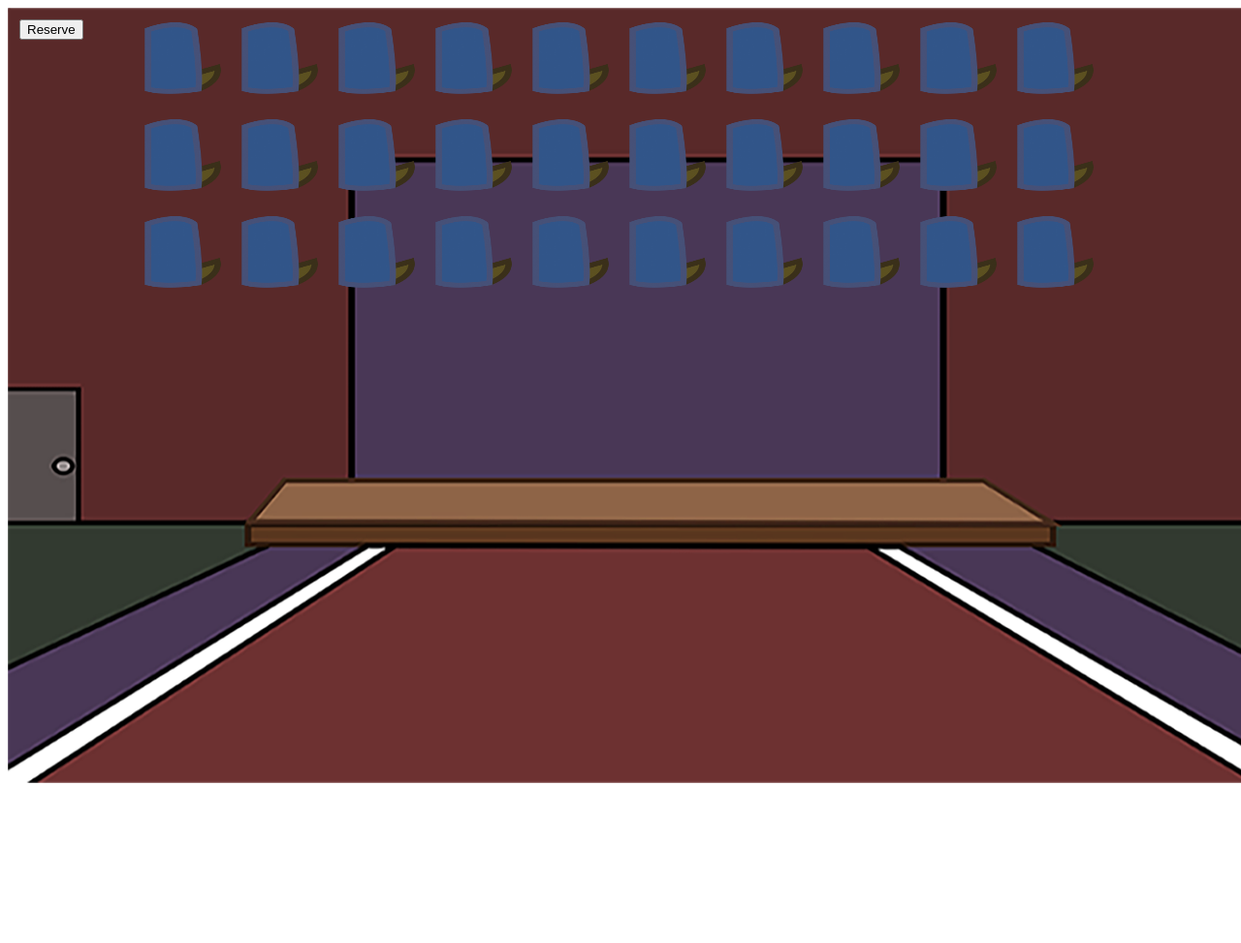
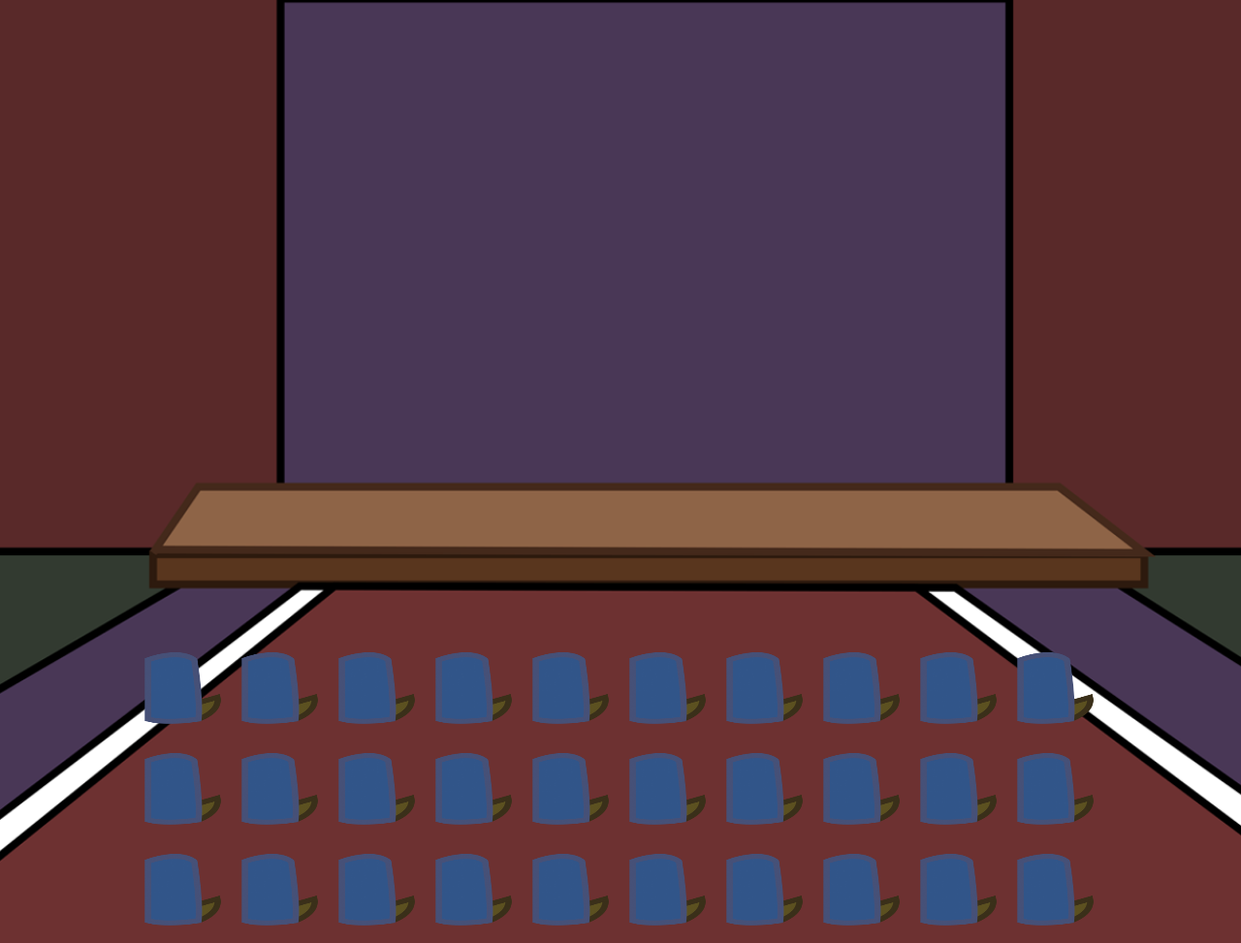
Before and after one commit to ReidTree/group2MidTerm, a plain HTML site: page index.html in a window 1280 px wide. Shown: the whole page at 97% size. Before the commit the page ends 800 px from the top, so only its background shows below. Drawn offline with nearby package versions, Linux system fonts and the light colour scheme.

Commit message:
updated css and html

```diff
--- a/index.html
+++ b/index.html
@@ -3,24 +3,17 @@
   <head>
     <meta charset="utf-8">
     <title>Group 2</title>
+    <meta name="viewport" content="width=device-width">
     <script src="https://code.jquery.com/jquery-3.2.1.min.js" charset="utf-8"></script>
     <script src="https://code.jquery.com/jquery-1.12.4.js"></script>
     <script src="https://code.jquery.com/ui/1.12.1/jquery-ui.js"></script>
     <script src="script.js"></script>
     <link rel="stylesheet" href="styles.css">
   </head>
+
   <body class="bg">
-    <div class="bgImg">
-      <img src="../group2MidTerm/images/theater.png" alt="Smiley face">
-        </div>
-    <div class="seats">
+    <form class='form' hidden>
 
-  </div>
-    <button id="rBtn" type="button" name="button">Reserve</button>
-
-
-     <div class='form' hidden>
-       <form id="Hi">
       <label for="fname">First Name</label>
       <input type="text" id="fname" name="firstname" placeholder="Your first name..">
 
@@ -35,7 +28,12 @@
 
       <button type="button" id="submit">Submit</button>
     </form>
+    <div class="seats">
     </div>
+
+
+
+
 
 
 
--- a/styles.css
+++ b/styles.css
@@ -1,20 +1,24 @@
-.bgImg, .bgImg img {
-  position: fixed;
-  margin: 0;
-  height: 100%;
-  width: 100%;
-  z-index: -1;
+
+.bg {
+    background-image: url("images/theater1.png");
+    background-size: cover;
+    background-repeat: no-repeat;
+    background-position: center, center;
+    position: relative;
+
 }
 
+
 .seats {
-  width: 1000px;
+  max-width: 1000px;
+  padding-top: 650px;
   margin: 0 auto;
 }
 .iSeat {
   display: inline-block;
   padding: 5px;
 }
-img, .iSeat {
+.iSeat img {
   width: 90px;
   height: 90px;
 }
@@ -47,7 +51,7 @@ img, .iSeat {
    bottom: -16px;
  }
  .arrow.top {
-   top: -16px;
+   top: -6px;
    bottom: auto;
  }
  .arrow.left {
@@ -71,6 +75,9 @@ img, .iSeat {
  }
 
  .form {
+   top: 29px;
+   left: 705px;
+   position: absolute;
    width: 500px;
    height: 350px;
    margin: 0 auto;
@@ -112,3 +119,12 @@ form {
     background-color: #f2f2f2;
     padding: 20px;
 }
+@media only screen and (min-width: 450px){
+
+}
+@media only screen and (min-width: 768px){
+
+}
+@media only screen and (min-width: 1200px) {
+
+}
```
Also changed, not shown: images/theater1.png (added). Lines whose indentation alone changed are shown as unchanged.
